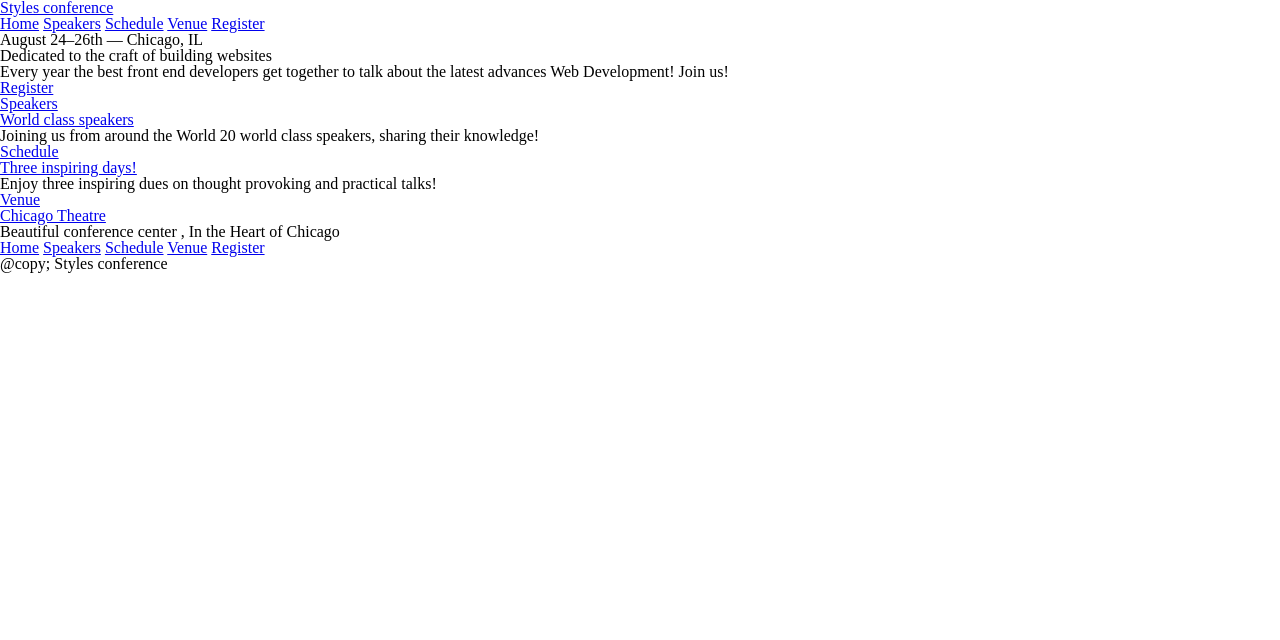
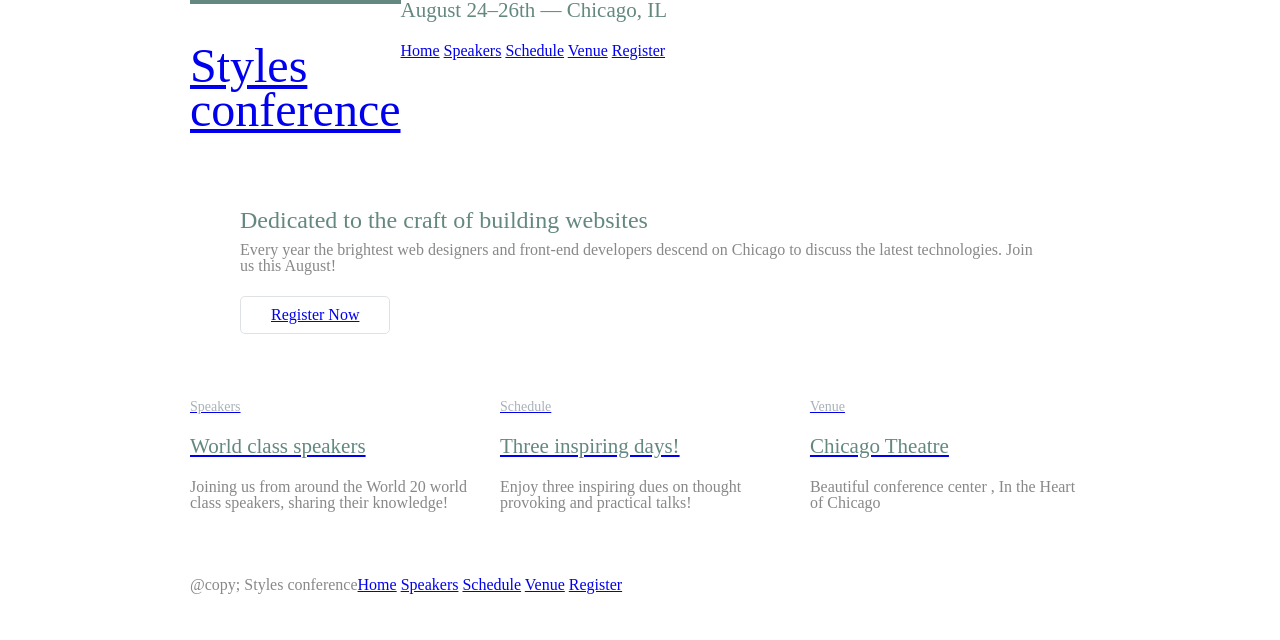
Before and after one commit to waltershub/First-HTML-, a plain HTML site: page index.html in a window 1280 px wide. Drawn offline with Linux system fonts and the light colour scheme.

Commit message:
updated css fonts and spacing

```diff
--- a/assets/main.css
+++ b/assets/main.css
@@ -46,3 +46,192 @@ table {
   border-collapse: collapse;
   border-spacing: 0;
 }
+
+/*
+  ========================================
+  Grid
+  ========================================
+*/
+
+
+
+*,
+*:before,
+*:after{
+	-webkit-box-sizing: border-box;
+	-moz-box-sizing: border-box;
+	box-sizing: border-box;
+
+}
+
+.container,
+.grid {
+	margin: 0 auto;
+	width: 960px;
+}
+
+.container{
+	padding-left: 30px;
+	padding-right: 30px;
+
+}
+
+h1,h3, h5, p {
+	margin-bottom: 22px
+
+}
+
+
+.grid,
+.col-1-3,
+.col-2-3{
+	padding-left: 15px;
+	padding-right: 15px;
+}
+
+.col-1-3{
+	width: 33.33%
+
+}
+
+.col-2-3 {
+	width: 66.66%
+
+}
+
+.col-1-3,
+.col-2-3 {
+	display: inline-block;
+	vertical-align: top;
+}
+
+/*
+
+  ========================================
+  Clearfix
+  ========================================
+*/
+
+.group:before,
+.group:after {
+  content: "";
+  display: table;
+}
+.group:after {
+  clear: both;
+}
+.group {
+  clear: both;
+  *zoom: 1;
+}
+
+/*
+  ========================================
+  Custom styles
+  ========================================
+*/
+  body {
+    color: #888;
+    font:  300 16/22px "Open Sans", "Helvetica Neue", Helvetica, Arial, sans-serif;
+  }
+
+/*
+  ========================================
+  Typography
+  ========================================
+*/
+
+  h1,h2,h3,h5{
+    color: #648880;
+  }
+
+  h1 {
+  font-size: 36px;
+  line-height: 44px;
+}
+h2 {
+  font-size: 24px;
+  line-height: 44px;
+}
+h3 {
+  font-size: 21px;
+}
+h4 {
+  font-size: 18px;
+}
+
+h5 {
+  color: #a9b2b9;
+  font-size: 14px;
+  font-weight: 400;
+}
+strong {
+  font-weight: 400;
+}
+cite, em {
+  font-style: italic;
+}
+/*
+  ========================================
+  Links
+  ========================================
+*/
+
+
+
+/*
+  ========================================
+  Buttons
+  ========================================
+*/
+
+.btn{
+	border-radius: 5px;
+	display: inline-block;
+	margin: 0;
+}
+
+.btn-alt{
+	border: 1px solid #dfe2e5;
+	padding: 10px 30px;
+}
+
+/*
+  ========================================
+  Primary header
+  ========================================
+*/
+ .logo {
+  border-top: 4px solid #648880;
+  float: left;
+  font-size: 48px;
+  line-height: 44px;
+  padding: 40px 0 22px 0;
+}
+
+
+/*
+  ========================================
+  Home
+  ========================================
+*/
+
+
+.hero{
+	padding: 22px 80px 66px 80px
+}
+
+/*
+  ========================================
+  Primary footer
+  ========================================
+*/
+
+.primary-footer {
+	padding-bottom: 44px;
+	padding-top:  44px;
+}
+
+.primary-footer small {
+  float: left;
+}
--- a/index.html
+++ b/index.html
@@ -7,10 +7,77 @@
 	<link rel="stylesheet"  href="assets/main.css">
 </head>
 <body>
-	<header>
-		<h1>
-		<a href="index.html"> Styles conference</a>
+
+	<!-- Header -->
+
+	 <header class="container group">
+
+		<h1 class="logo">
+		<a href="index.html"> Styles <br> conference</a>
 		</h1>
+
+		<h3>August 24&ndash;26th &mdash; Chicago, IL</h3>
+
+		<nav>
+			<a href="index.html"> Home</a>
+			<a href="speakers.html"> Speakers</a>
+			<a href="schedule.html"> Schedule</a>
+			<a href="venue.html"> Venue</a>
+			<a href="register.html"> Register</a>
+		</nav>
+
+	</header >
+
+	<!-- Hero -->
+
+	<section  class="hero container">
+		<h2>Dedicated to the craft of building websites</h2>
+
+		<p>Every year the brightest web designers and front-end developers descend on Chicago to discuss the latest technologies. Join us this August!</p>
+
+		<a class="btn btn-alt" href="register.html"> Register Now</a>
+
+	</section>
+
+	<!-- Teasers -->
+
+	<section class="grid">
+
+	<!-- speakers -->
+
+		<section class="col-1-3">
+
+
+			<a  href="speakers.html">
+				<h5>Speakers</h5>
+				<h3>World class speakers</h3>
+			</a>
+			<p>Joining us from around the World 20 world class speakers, sharing their knowledge! </p>
+		</section><!--
+
+  		Schedule
+
+  		--><section class="col-1-3">
+			<a href="schedule.html">
+				<h5>Schedule</h5>
+				<h3>Three inspiring days!</h3>
+			</a>
+			<p>Enjoy three inspiring dues on thought provoking and practical talks!</p>
+		</section><!--
+
+  		Venue
+
+  		--><section class="col-1-3">
+			<a href="venue.html">
+				<h5>Venue</h5>
+				<h3>Chicago Theatre</h3>
+			</a>
+			<p>Beautiful conference center , In the Heart of Chicago</p>
+			</section>
+	</section>
+	 <!-- Footer -->
+	<footer class="primary-footer container group">
+		<small>@copy; Styles conference</small>
 		<nav>
 			<a href="index.html"> Home</a>
 			<a href="speakers.html"> Speakers</a>
@@ -19,45 +86,6 @@
 			<a href="register.html"> Register</a>
 
 		</nav>
-		<h3>August 24&ndash;26th &mdash; Chicago, IL</h3>
-	</header>
-	<section>
-		<h2>Dedicated to the craft of building websites</h2>
-		<p>Every year the best front end developers get together to talk about the latest advances Web Development! Join us!</p>
-		<a href="register.html"> Register</a>
-	</section>
-	<section>
-		<div>
-			<a href="speakers.html">
-				<h5>Speakers</h5>
-				<h3>World class speakers</h3>
-			</a>
-			<p>Joining us from around the World 20 world class speakers, sharing their knowledge! </p>
-		</div>
-		<section>
-			<a href="schedule.html"> Schedule
-				<h5>Three inspiring days!</h5>
-			</a>
-			<p>Enjoy three inspiring dues on thought provoking and practical talks!</p>
-		</section>
-		<section>
-			<a href="venue.html">Venue
-				<h5>Chicago Theatre</h5>
-			</a>
-			<p>Beautiful conference center , In the Heart of Chicago</p>
-		</section>
-	</section>
-
-	<footer>
-		<nav>
-			<a href="index.html"> Home</a>
-			<a href="speakers.html"> Speakers</a>
-			<a href="schedule.html"> Schedule</a>
-			<a href="venue.html"> Venue</a>
-			<a href="register.html"> Register</a>
-
-		</nav>
-		<small>@copy; Styles conference</small>
 	</footer>
 </body>
 </html>
```
Lines whose indentation alone changed are shown as unchanged.
